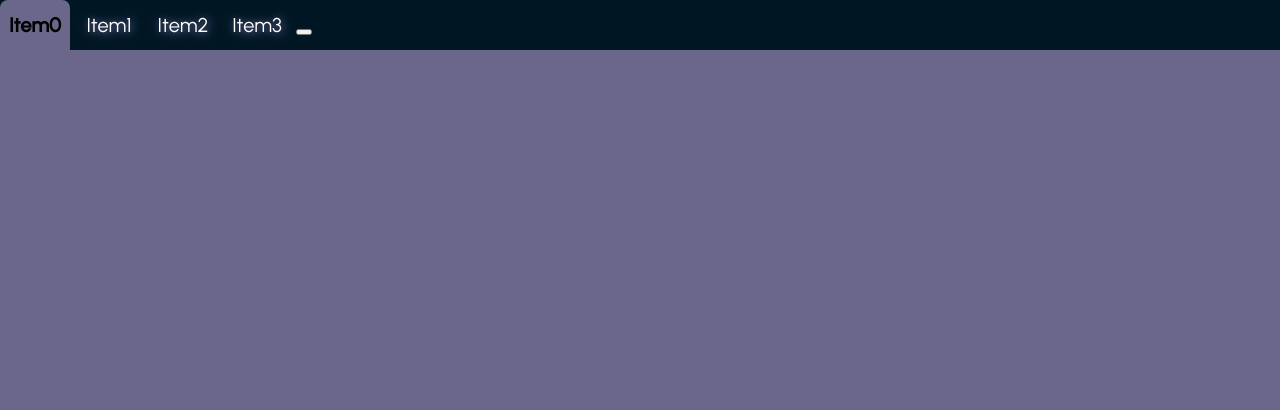
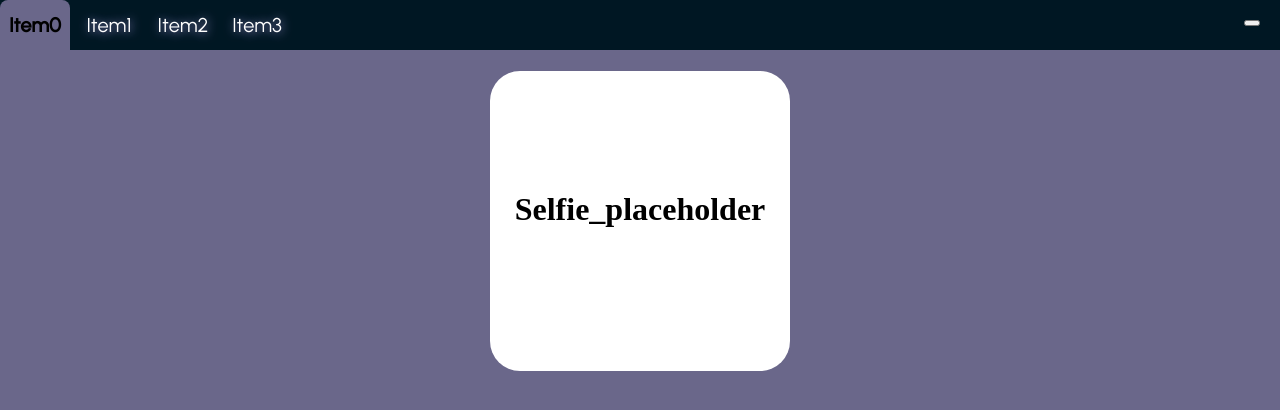
Before and after one commit to al3k5/personal_website, a plain HTML site: page index.html in a window 1280 px wide. Drawn offline with Linux system fonts and the light colour scheme.

Commit message:
added selfie-placeholder

```diff
--- a/index.html
+++ b/index.html
@@ -6,13 +6,16 @@
         <meta name="author" content="Aleksander N. Knoph">
         <link rel="stylesheet" href="style.css">
     </head>
-    <body style="margin: 0;">
-        <header>
+    <body>
+        <nav>
             <button class="button_header">Item0</button>
             <button class="button_header">Item1</button>
             <button class="button_header">Item2</button>
             <button class="button_header">Item3</button>
             <button id="button_theme"></button>
-        </header>
+        </nav>
+        <div id="selfie_placeholder">
+            <h1 style="padding-top: 120px;">Selfie_placeholder</h1>
+        </div>
     </body>
 </html>
--- a/style.css
+++ b/style.css
@@ -4,13 +4,14 @@
 /*default elements*/
 body {
     background-color: rgb(106, 103, 138);
+    margin: 0px;
 }
 
-header {
+nav {
     background-color: rgb(0, 23, 35);
     width: 100%;
     height: 50px;
-    margin: 0;
+    overflow: hidden;
 }
 
 /*classes*/
@@ -46,5 +47,16 @@ header {
 }
 
 #button_theme {
+    margin: 20px;
+    float: right;
+}
 
+/*placeholders*/
+#selfie_placeholder {
+    width: 300px;
+    height: 300px;
+    margin: auto;
+    background-color: white;
+    border-radius: 30px;
+    text-align: center;
 }
```
